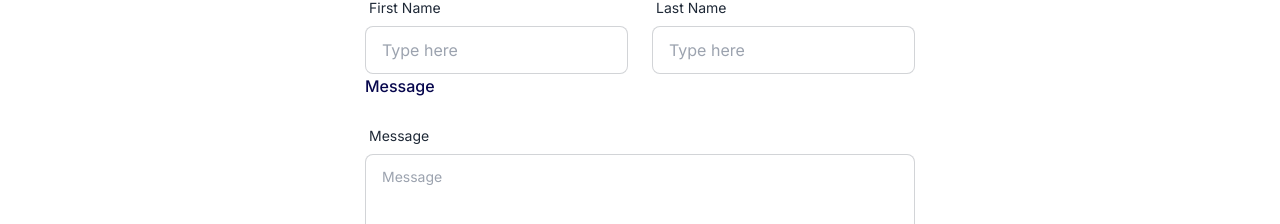
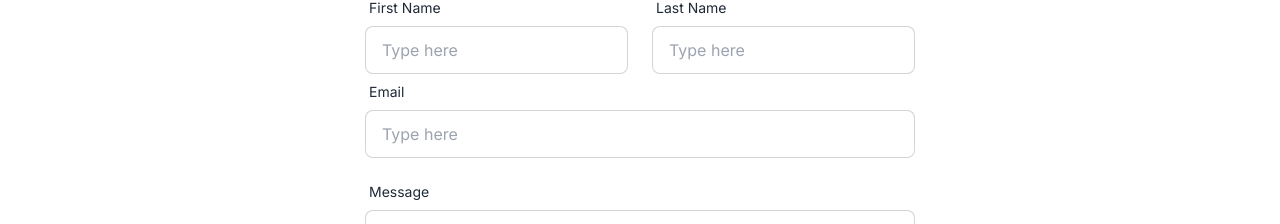
Before and after one commit to AllenSun101/ProfessorMatch, a Next.js app in the folder frontend/: page /Feedback in a window 1280 px wide. Shown: the part 280-504 px from the top of the page. Built offline with nearby package versions, Linux system fonts and the light colour scheme.

Commit message:
fixed feedback form

```diff
--- a/frontend/app/Feedback/page.js
+++ b/frontend/app/Feedback/page.js
@@ -8,8 +8,6 @@
       <div className="flex items-center justify-center p-12">
 
         <div className="mx-auto w-full max-w-[550px]">
-          {/* <script type="text/javascript">var submitted=false</script>
-          <iframe name="hiddenConfirm" id="hiddenConfirm" style="display:none;" onLoad="if(submitted){window.location='/';}"></iframe> */}
           <form action="https://docs.google.com/forms/u/8/d/e/1FAIpQLSee3KgdHEfx50xxreT-FDF86Ri1WZD0s6dYOapOAHdvXG9Hwg/formResponse" method="POST">
             {/* <div className="-mx-3 flex flex-wrap"> */}
             {/* <div className="w-full px-3 sm:w-1/2">
@@ -48,11 +46,13 @@
                 </div>
               </div>
             </div>
-            <div className="mb-5">
-              <label
-                className="mb-3 block text-base font-medium text-[#07074D]"
-              >
-                Message
+
+            <div className="form-control w-full max-w-xl">
+              <label className="label">
+                <span className="label-text">Email</span>
+              </label>
+              <input type="text" name="entry.267290630" placeholder="Type here" className="input input-bordered w-full max-w-xl" required/>
+              <label className="label">
               </label>
             </div>
 
```
